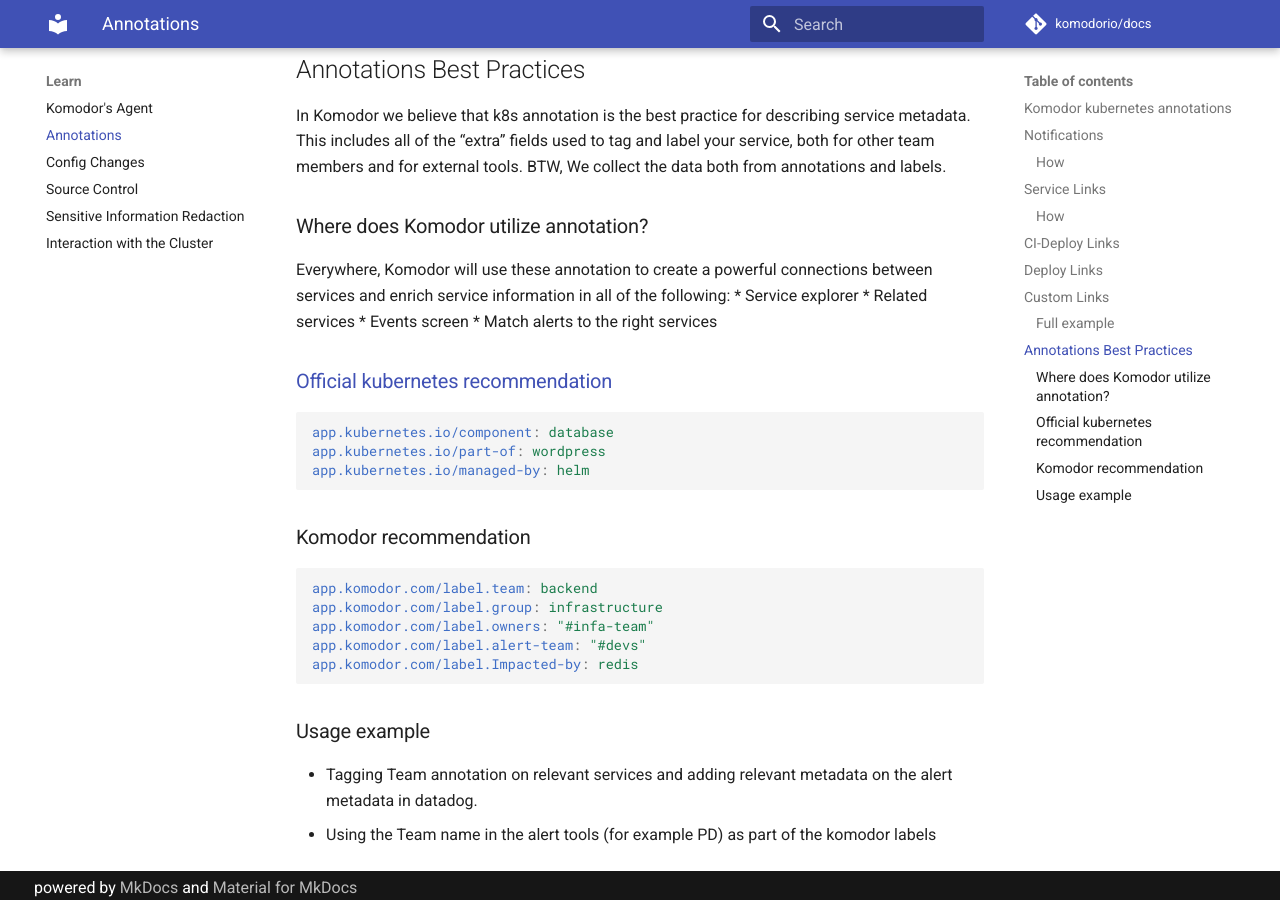
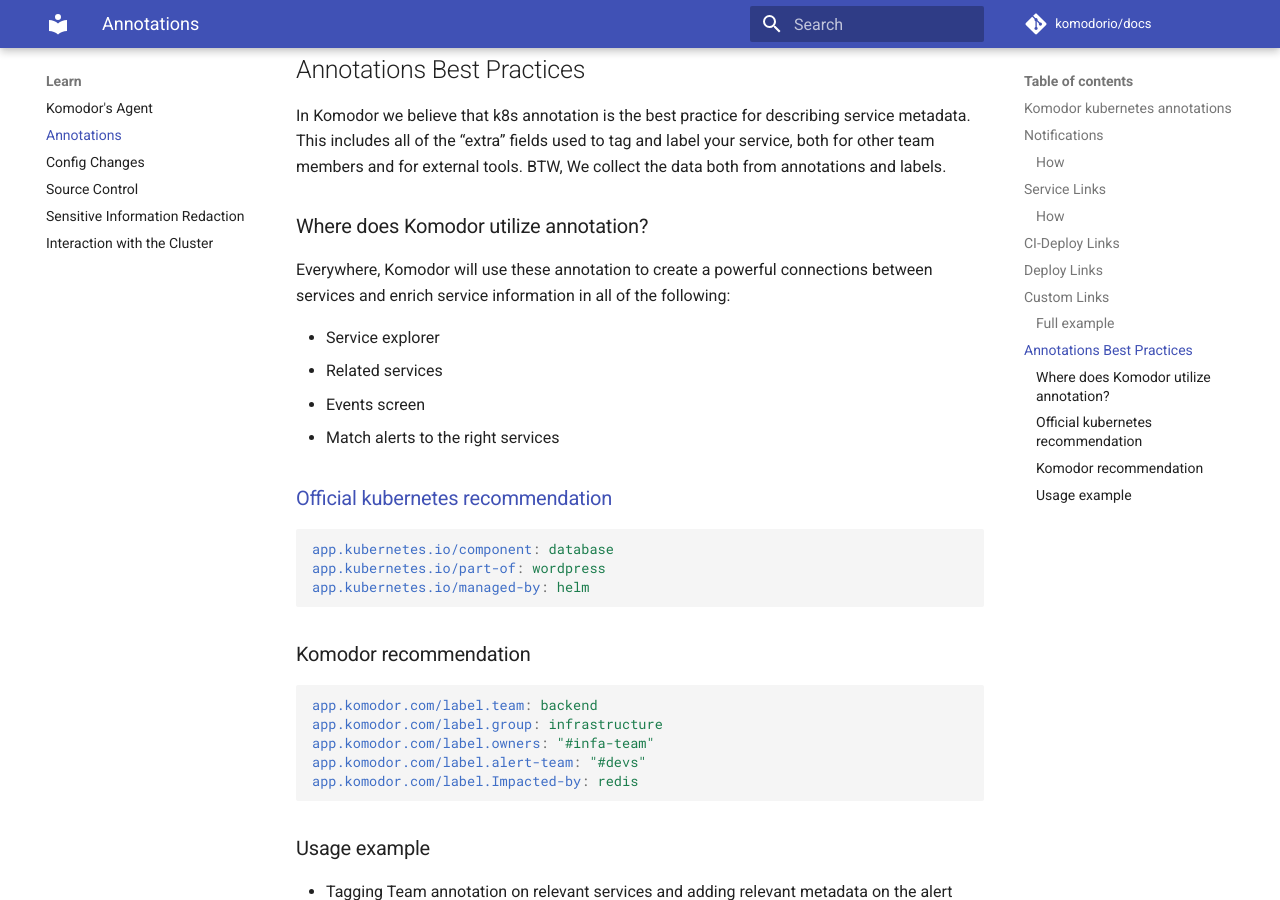
Before and after one commit to komodorio/docs, an MkDocs documentation site: the page built from docs/Learn/Annotations.md, in a window 1280 px wide and 900 px high, scrolled down 4863 px. Built offline with MkDocs 1.6.1 and Material for MkDocs 9.7.7, drawn with Linux system fonts in a browser that asks for light colours; comment, search, counter and statistics services are not loaded.

````diff
--- a/docs/Learn/Annotations.md
+++ b/docs/Learn/Annotations.md
@@ -7,42 +7,34 @@ Komodor annotations should be placed in the deployment resource annotations (ann
 
 Configure the Slack channel notification as part of the deployment object.
 
-
 ### How
 
-| Annotation                                        | Values | Description                                                       | Example             | Default |
-|---------------------------------------------------|--------|-------------------------------------------------------------------|---------------------|---------|
-| app.komodor.com/notification.deploy.slack         | string | Slack channel name for all deploy events notifications            | “deploy-brain-team" |         |
-| app.komodor.com/notification.deploy_fail.slack    | string | Slack channel name for failed deploy events notifications         | “deploy-failed"     |         |
-| app.komodor.com/notification.deploy_success.slack | string | Slack channel name for successful deploy events notifications     | “deploy-success"    |         |
-| app.komodor.com/notification.health.slack         | string | Slack channel for health event notifications                      | “alerts-p1”         |         |
-
+| Annotation                                        | Values | Description                                                   | Example             | Default |
+| ------------------------------------------------- | ------ | ------------------------------------------------------------- | ------------------- | ------- |
+| app.komodor.com/notification.deploy.slack         | string | Slack channel name for all deploy events notifications        | “deploy-brain-team" |         |
+| app.komodor.com/notification.deploy_fail.slack    | string | Slack channel name for failed deploy events notifications     | “deploy-failed"     |         |
+| app.komodor.com/notification.deploy_success.slack | string | Slack channel name for successful deploy events notifications | “deploy-success"    |         |
+| app.komodor.com/notification.health.slack         | string | Slack channel for health event notifications                  | “alerts-p1”         |         |
 
 ## Service Links
 
 Define quick-links for a specific service, making it easier to get context when troubleshooting.
 
-
 ### How
 
- In the form of `app.komodor.com/service/link/name:url`
+In the form of `app.komodor.com/service/link/name:url`
 
 Examples:
 
-
-| Annotation                                                 | Values | Description                                                | Example             | Default |
-|------------------------------------------------------------|--------|------------------------------------------------------------|---------------------|---------|
-| app.komodor.com/service.link.grafana-overall-system-health | url    | Url for Grafana health dashboard related to this service.  | “deploy-brain-team" |         |
-| app.komodor.com/service.link.datadog-http-500              | url    | Url for datadog dashboard with bad http                    | “alerts-p1”         |         |
-| app.komodor.com/service.link.company-playbook              | url    | The playbook for the company playbook                      | “120”               | “30”    |
-
-
+| Annotation                                                 | Values | Description                                               | Example             | Default |
+| ---------------------------------------------------------- | ------ | --------------------------------------------------------- | ------------------- | ------- |
+| app.komodor.com/service.link.grafana-overall-system-health | url    | Url for Grafana health dashboard related to this service. | “deploy-brain-team" |         |
+| app.komodor.com/service.link.datadog-http-500              | url    | Url for datadog dashboard with bad http                   | “alerts-p1”         |         |
+| app.komodor.com/service.link.company-playbook              | url    | The playbook for the company playbook                     | “120”               | “30”    |
 
 ## CI-Deploy Links
 
 For each deployment version, you can add a quick link with the job url.
-
-
 
 How
 
@@ -51,17 +43,12 @@ How
 Example:
 
 | Annotation                         | Values | Description                                  | Example                                |
-|------------------------------------|--------|----------------------------------------------|----------------------------------------|
+| ---------------------------------- | ------ | -------------------------------------------- | -------------------------------------- |
 | app.komodor.com/deploy.job.jenkins | url    | Link to Jenkins job that deploys the service | https://ci.jenkins-ci.org/computer/job |
-
-
-
 
 ## Deploy Links
 
 For each deployment version, you can add a quick link with the relevant filters already in place!
-
-
 
 How
 
@@ -69,14 +56,10 @@ How
 
 Examples:
 
-
-| Annotation                         | Values | Description                                  | Example                                                                                                    |
-|------------------------------------|--------|----------------------------------------------|------------------------------------------------------------------------------------------------------------|
-| app.komodor.com/deploy.link.logs   | url    | Link for the specific version logs           | https://app.logz.io/#/dashboard/kibana/discover?_a=env:123.0.1                                             |
-| app.komodor.com/deploy.link.sentry | url    | Link for the specific version  Sentry issues | https://sentry.io/organizations/rookoutz/issues/?project=1320440&query=sdk.version%3A1.0.1&statsPeriod=14d |
-
-
-
+| Annotation                         | Values | Description                                 | Example                                                                                                    |
+| ---------------------------------- | ------ | ------------------------------------------- | ---------------------------------------------------------------------------------------------------------- |
+| app.komodor.com/deploy.link.logs   | url    | Link for the specific version logs          | https://app.logz.io/#/dashboard/kibana/discover?_a=env:123.0.1                                             |
+| app.komodor.com/deploy.link.sentry | url    | Link for the specific version Sentry issues | https://sentry.io/organizations/rookoutz/issues/?project=1320440&query=sdk.version%3A1.0.1&statsPeriod=14d |
 
 ## Custom Links
 
@@ -84,38 +67,32 @@ You can create custom links to external and internal applications by crafting yo
 Just copy the URL of the application you want to link to, identify the placeholders in the URL that are used to query the appplication, and replace them with placeholders for your own use.
 Please find the below examples as references for common applications.
 
-
 How
 
 `app.komodor.com/deploy/link/name:value`
 
 Examples:
 
-
-| Annotation                         | Values | Description                                  | Example                                                                                                    |
-| --- | --- | --- | :-- |
-| app.komodor.com/deploy.link.coralogix   | url    | Link for the custom URL, coralogix                     | https://komodortest.coralogix.com/#/query-new/logs?query=(coralogix.metadata.cluster:(%22${cluster}%22))%20AND%20(coralogix.metadata.namespace:(%22${namespace}%22))%20AND%20(coralogix.metadata.service:(%22${service}%22))&time=from:${timestampStart=YYYY-MM-DDTHH:mm:ss.SSSZ},to:${timestampEnd=YYYY-MM-DDTHH:mm:ss.SSSZ}                                             |
-| app.komodor.com/deploy.link.logzio | url | Link for the custom URL, logz.io | https://app.logz.io/#/dashboard/kibana/discover?_a=(columns:!(message,kubernetes.namespace_name,kubernetes.container_name,params.clusterName),filters:!(('$state':(store:appState),meta:(alias:!n,disabled:!f,index:'logzioCustomerIndex',key:kubernetes.namespace_name,negate:!f,params:(query:default),type:phrase),query:(match_phrase:(kubernetes.namespace_name:${namespace}))),('$state':(store:appState),meta:(alias:!n,disabled:!f,index:'logzioCustomerIndex',key:params.clusterName,negate:!f,params:(query:main),type:phrase),query:(match_phrase:(params.clusterName:${cluster}))),('$state':(store:appState),meta:(alias:!n,disabled:!f,index:'logzioCustomerIndex',key:kubernetes.container_name,negate:!f,params:(query:k8s-events-collector),type:phrase),query:(match_phrase:(kubernetes.container_name:${service})),query:(match_phrase:(kubernetes.container_image:${container[web].image})))),index:'logzioCustomerIndex',interval:auto,query:(language:lucene,query:''),sort:!(!('@timestamp',desc)))&_g=(filters:!(),refreshInterval:(pause:!t,value:0),time:(from:'${timestempStart=yyyy-MM-dd'T'HH:mm:ss.SSS}',to:'${timestempStart=yyyy-MM-dd'T'HH:mm:ss.SSS}'))&discoverTab=logz-logs-tab&switchToAccountId=138828&accountIds=true |
-| app.komodor.com/deploy.link.datadog | url | Link for the custom URL, DataDog | https://app.datadoghq.com/apm/traces?query=service%3A${service}%20kube_namespace%3A${namespace}%20env%3A${cluster}&cols=core_service%2Ccore_resource_name%2Clog_duration%2Clog_http.method%2Clog_http.status_code&historicalData=true&messageDisplay=inline&sort=desc&streamTraces=true&start=${epochStart}&end=${epochEnd}&paused=true |
-
-
+| Annotation                            | Values | Description                        | Example                                                                                                                                                                                                                                                                                                                                                                                                                                                                                                                                                                                                                                                                                                                                                                                                                                                                                                                                                                                                                                                                                                                                                                                                                                                      |
+| ------------------------------------- | ------ | ---------------------------------- | :----------------------------------------------------------------------------------------------------------------------------------------------------------------------------------------------------------------------------------------------------------------------------------------------------------------------------------------------------------------------------------------------------------------------------------------------------------------------------------------------------------------------------------------------------------------------------------------------------------------------------------------------------------------------------------------------------------------------------------------------------------------------------------------------------------------------------------------------------------------------------------------------------------------------------------------------------------------------------------------------------------------------------------------------------------------------------------------------------------------------------------------------------------------------------------------------------------------------------------------------------------- |
+| app.komodor.com/deploy.link.coralogix | url    | Link for the custom URL, coralogix | https://komodortest.coralogix.com/#/query-new/logs?query=(coralogix.metadata.cluster:(%22${cluster}%22))%20AND%20(coralogix.metadata.namespace:(%22${namespace}%22))%20AND%20(coralogix.metadata.service:(%22${service}%22))&time=from:${timestampStart=YYYY-MM-DDTHH:mm:ss.SSSZ},to:${timestampEnd=YYYY-MM-DDTHH:mm:ss.SSSZ}                                                                                                                                                                                                                                                                                                                                                                                                                                                                                                                                                                                                                                                                                                                                                                                                                                                                                                                                |
+| app.komodor.com/deploy.link.logzio    | url    | Link for the custom URL, logz.io   | https://app.logz.io/#/dashboard/kibana/discover?_a=(columns:!(message,kubernetes.namespace_name,kubernetes.container_name,params.clusterName),filters:!(('$state':(store:appState),meta:(alias:!n,disabled:!f,index:'logzioCustomerIndex',key:kubernetes.namespace_name,negate:!f,params:(query:default),type:phrase),query:(match_phrase:(kubernetes.namespace_name:${namespace}))),('$state':(store:appState),meta:(alias:!n,disabled:!f,index:'logzioCustomerIndex',key:params.clusterName,negate:!f,params:(query:main),type:phrase),query:(match_phrase:(params.clusterName:${cluster}))),('$state':(store:appState),meta:(alias:!n,disabled:!f,index:'logzioCustomerIndex',key:kubernetes.container_name,negate:!f,params:(query:k8s-events-collector),type:phrase),query:(match_phrase:(kubernetes.container_name:${service})),query:(match_phrase:(kubernetes.container_image:${container[web].image})))),index:'logzioCustomerIndex',interval:auto,query:(language:lucene,query:''),sort:!(!('@timestamp',desc)))&_g=(filters:!(),refreshInterval:(pause:!t,value:0),time:(from:'${timestempStart=yyyy-MM-dd'T'HH:mm:ss.SSS}',to:'${timestempStart=yyyy-MM-dd'T'HH:mm:ss.SSS}'))&discoverTab=logz-logs-tab&switchToAccountId=138828&accountIds=true |
+| app.komodor.com/deploy.link.datadog   | url    | Link for the custom URL, DataDog   | https://app.datadoghq.com/apm/traces?query=service%3A${service}%20kube_namespace%3A${namespace}%20env%3A${cluster}&cols=core_service%2Ccore_resource_name%2Clog_duration%2Clog_http.method%2Clog_http.status_code&historicalData=true&messageDisplay=inline&sort=desc&streamTraces=true&start=${epochStart}&end=${epochEnd}&paused=true                                                                                                                                                                                                                                                                                                                                                                                                                                                                                                                                                                                                                                                                                                                                                                                                                                                                                                                      |
 
 The following values can be used to enrich the URL:
 
-| Placeholder                         | Value | Example |
-|------------------------------------|--------|---------|
-|${epochStart} | Start Time in Epoch Time|
-|${epochEnd} | End Time in Epoch Time|
-|${service} | Service Name|
-|${namespace} | Namespace Name|
-|${cluster} | Cluster Name|
-|${container[<name\>].image} | Image name of a container| ${container[web].image}
-|${timestempStart=yyyy-MM-dd'T'HH:mm:ss.SSS} | Start Time in custom format*| ${timestempStart=yyyy-MM-dd}
-|${timestempEnd=yyyy-MM-dd'T'HH:mm:ss.SSS} | End Time in custom format*| ${timestempEnd=yyyy-MM-dd}
+| Placeholder                                 | Value                         | Example                      |
+| ------------------------------------------- | ----------------------------- | ---------------------------- |
+| ${epochStart}                               | Start Time in Epoch Time      |
+| ${epochEnd}                                 | End Time in Epoch Time        |
+| ${service}                                  | Service Name                  |
+| ${namespace}                                | Namespace Name                |
+| ${cluster}                                  | Cluster Name                  |
+| ${container[<name\>].image}                 | Image name of a container     | ${container[web].image}      |
+| ${timestempStart=yyyy-MM-dd'T'HH:mm:ss.SSS} | Start Time in custom format\* | ${timestempStart=yyyy-MM-dd} |
+| ${timestempEnd=yyyy-MM-dd'T'HH:mm:ss.SSS}   | End Time in custom format\*   | ${timestempEnd=yyyy-MM-dd}   |
 
-*Dates can be crasfted using the display guidelines of date-fns https://date-fns.org/v2.25.0/docs/format
-
-
+\*Dates can be crasfted using the display guidelines of date-fns https://date-fns.org/v2.25.0/docs/format
 
 ### Full example
 
@@ -151,22 +128,23 @@ spec:
               protocol: TCP
 ```
 
+## Annotations Best Practices
 
-
-
-## Annotations Best Practices
 In Komodor we believe that k8s annotation is the best practice for describing service metadata.
 This includes all of the “extra” fields used to tag and label your service, both for other team members and for external tools.
 BTW, We collect the data both from annotations and labels.
 
 ### Where does Komodor utilize annotation?
+
 Everywhere, Komodor will use these annotation to create a powerful connections between services and enrich service information in all of the following:
-* Service explorer
-* Related services
-* Events screen
-* Match alerts to the right services
+
+- Service explorer
+- Related services
+- Events screen
+- Match alerts to the right services
 
 ### [Official kubernetes recommendation](https://kubernetes.io/docs/concepts/overview/working-with-objects/common-labels/)
+
 ```yaml
 app.kubernetes.io/component: database
 app.kubernetes.io/part-of: wordpress
@@ -174,6 +152,7 @@ app.kubernetes.io/managed-by: helm
 ```
 
 ### Komodor recommendation
+
 ```yaml
 app.komodor.com/label.team: backend
 app.komodor.com/label.group: infrastructure
@@ -183,5 +162,6 @@ app.komodor.com/label.Impacted-by: redis
 ```
 
 ### Usage example
-* Tagging Team annotation on relevant services and adding relevant metadata on the alert metadata in datadog.
-* Using the Team name in the alert tools (for example PD) as part of the komodor labels
+
+- Tagging Team annotation on relevant services and adding relevant metadata on the alert metadata in datadog.
+- Using the Team name in the alert tools (for example PD) as part of the komodor labels
````
